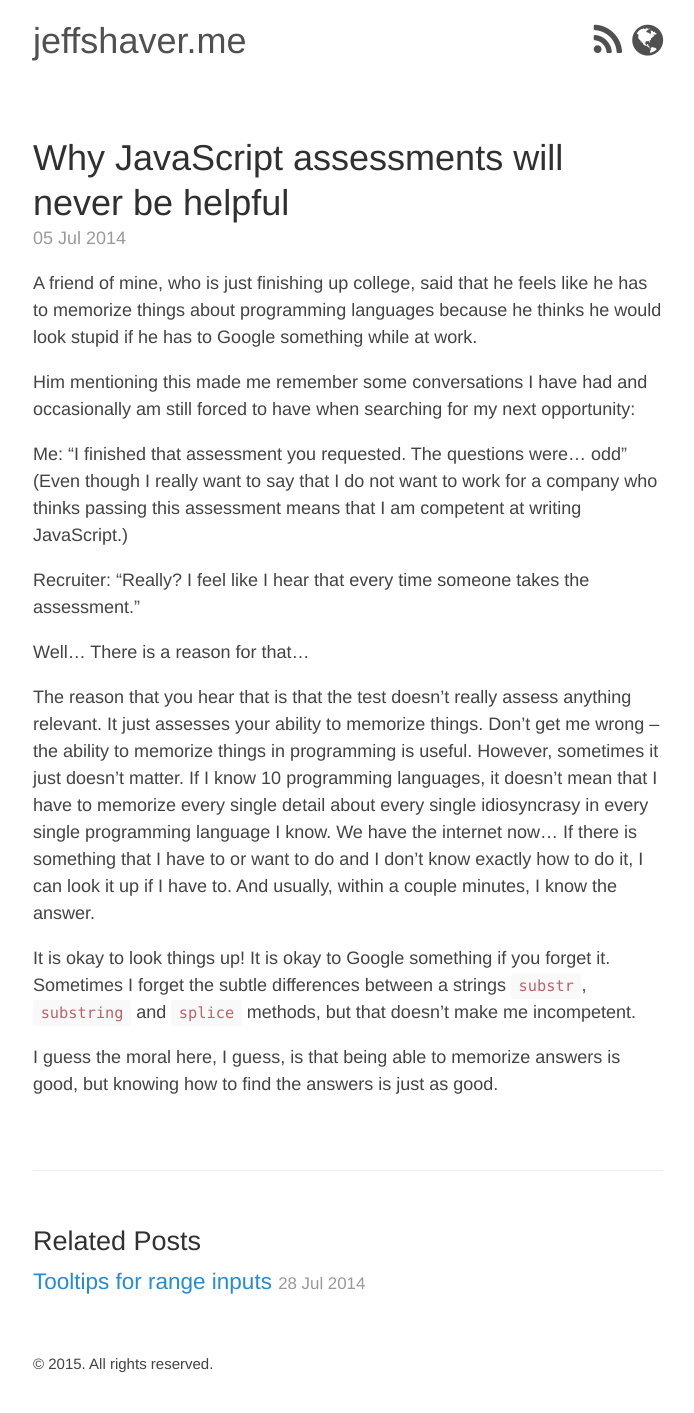
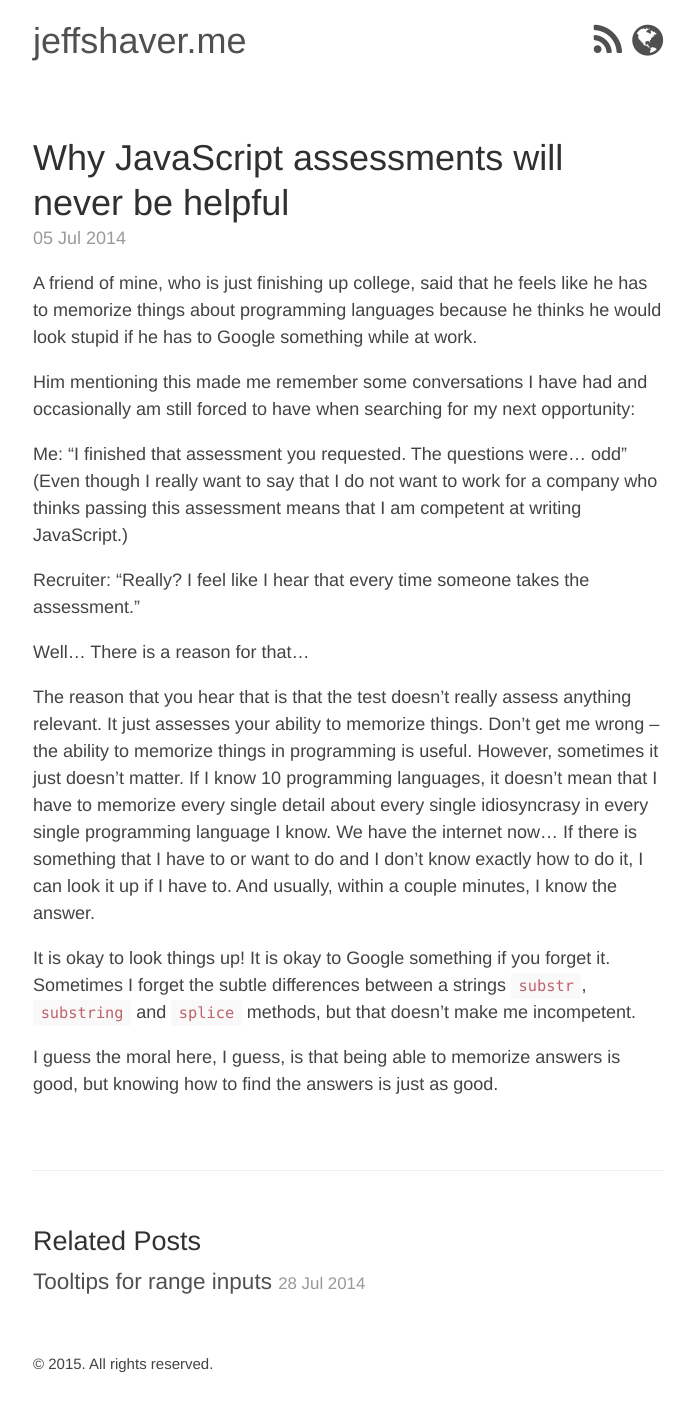
Before and after one commit to jeffshaver/jeffshaver.github.io, a Jekyll site: the page built from _posts/2014-07-05-why-javascript-assessments-will-never-be-useful.md, in a window 1280 px wide. Shown: the whole page, without its empty margins (292-986 px from the left). Built offline with Jekyll 4.4.1, drawn with Linux system fonts in a browser that asks for light colours; nearby versions of some CDN libraries.

Commit message:
more style changes

```diff
--- a/_config.yml
+++ b/_config.yml
@@ -8,7 +8,7 @@ relative_permalinks: true
 title:               jeffshaver.me
 #tagline:             The Jekyll Butler
 url:                 http://blog.jeffshaver.me
-paginate:            10
+paginate:            1
 baseurl:             ""
 
 # Assets
--- a/_sass/_base.scss
+++ b/_sass/_base.scss
@@ -34,7 +34,7 @@ body {
 
 // No `:visited` state is required by default (browsers will use `a`)
 a {
-  color: #268bd2;
+  color: #505050;
   text-decoration: none;
   transition: color .25s;
   // `:focus` is linked to `:hover` for basic accessibility
--- a/_sass/_posts.scss
+++ b/_sass/_posts.scss
@@ -84,7 +84,6 @@
     }
 
     a:hover {
-      color: #268bd2;
       text-decoration: none;
 
       small {
```
